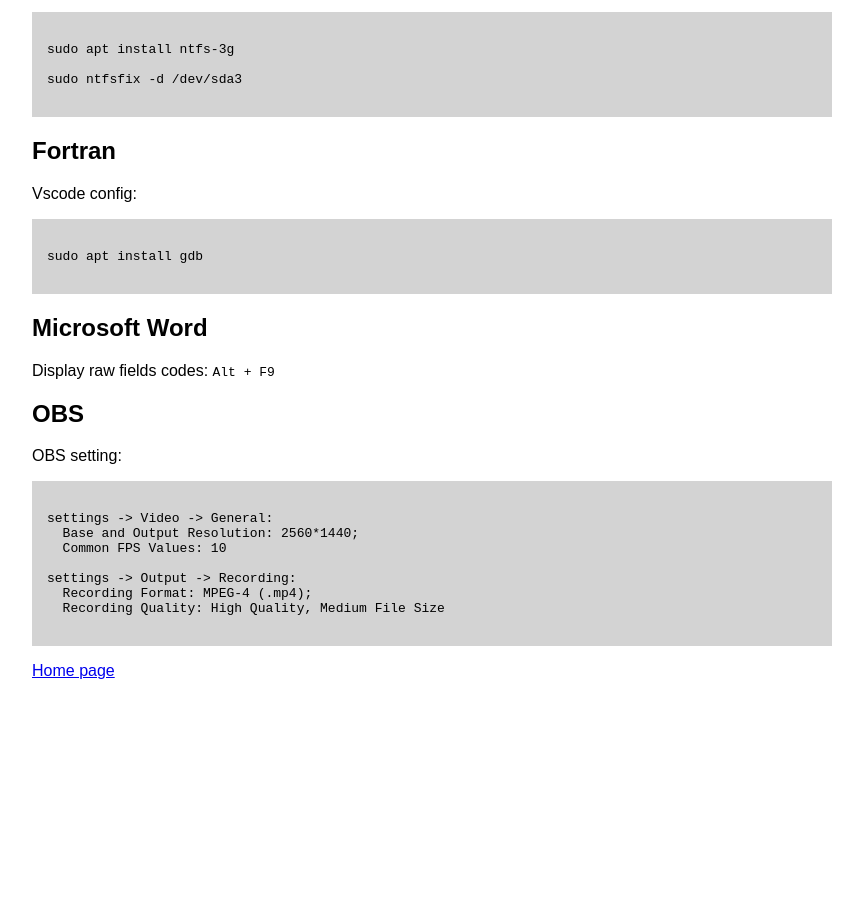
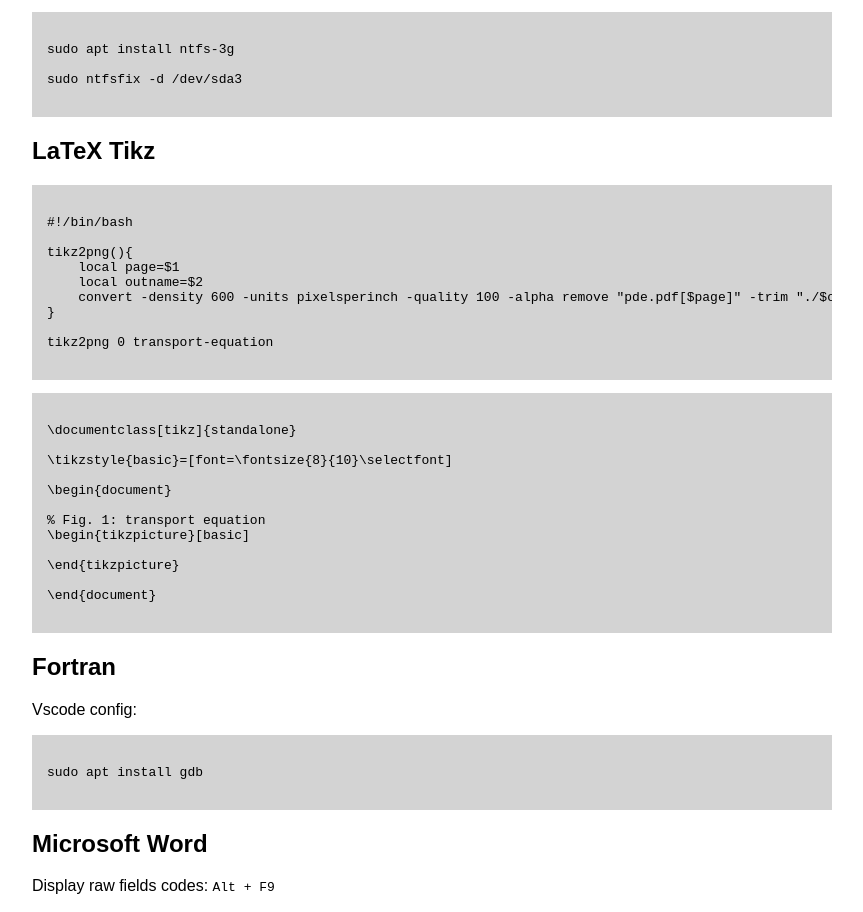
Before and after one commit to TurbulenceChaos/turbulencechaos.github.io, a plain HTML site: page tips/tips.html in a window 1280 px wide. Shown: the part 4300-5212 px from the top of the page, without its empty margins (208-1071 px from the left). Before the commit the page ends 4996 px from the top, so only its background shows below. Drawn offline with Linux system fonts and the light colour scheme.

Commit message:
Add latex tikz in tips.html

```diff
--- a/tips/tips.html
+++ b/tips/tips.html
@@ -367,6 +367,42 @@ sudo ntfsfix -d /dev/sda3
 </code>
 </pre>
 
+  <!-- for latex tikz -->
+  <h2>
+    LaTeX Tikz
+  </h2>
+
+  <pre>
+<code>
+#!/bin/bash
+
+tikz2png(){
+    local page=$1
+    local outname=$2
+    convert -density 600 -units pixelsperinch -quality 100 -alpha remove "pde.pdf[$page]" -trim "./$outname.png"
+}
+
+tikz2png 0 transport-equation
+</code>
+</pre>
+
+  <pre>
+<code>
+\documentclass[tikz]{standalone}
+
+\tikzstyle{basic}=[font=\fontsize{8}{10}\selectfont]
+
+\begin{document}
+
+% Fig. 1: transport equation
+\begin{tikzpicture}[basic]
+
+\end{tikzpicture}
+
+\end{document}
+</code>
+</pre>
+
   <!-- for fortran -->
 
   <h2>
```
